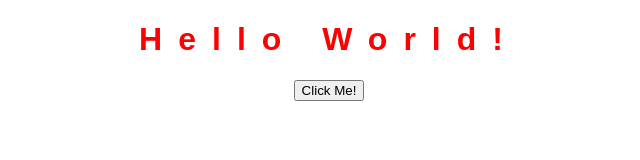
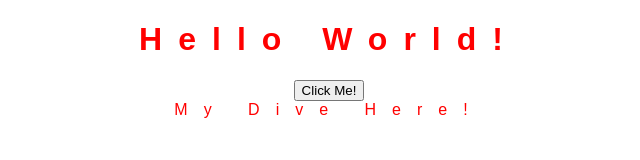
Before and after one commit to davideverett89/branching1, a plain HTML site: page index.html in a window 1280 px wide. Shown: the whole page, without its empty margins (311-951 px from the left). Drawn offline with Linux system fonts and the light colour scheme.

Commit message:
added div

```diff
--- a/index.html
+++ b/index.html
@@ -11,6 +11,7 @@
     <h1 id="Title">Hello World!</h1>
     <button id="button">Click Me!</button>
     <div id="demo"></div>
+    <div>My Dive Here!</div>
 <script src= "./main.js"></script>
 </body>
 </html>
```
